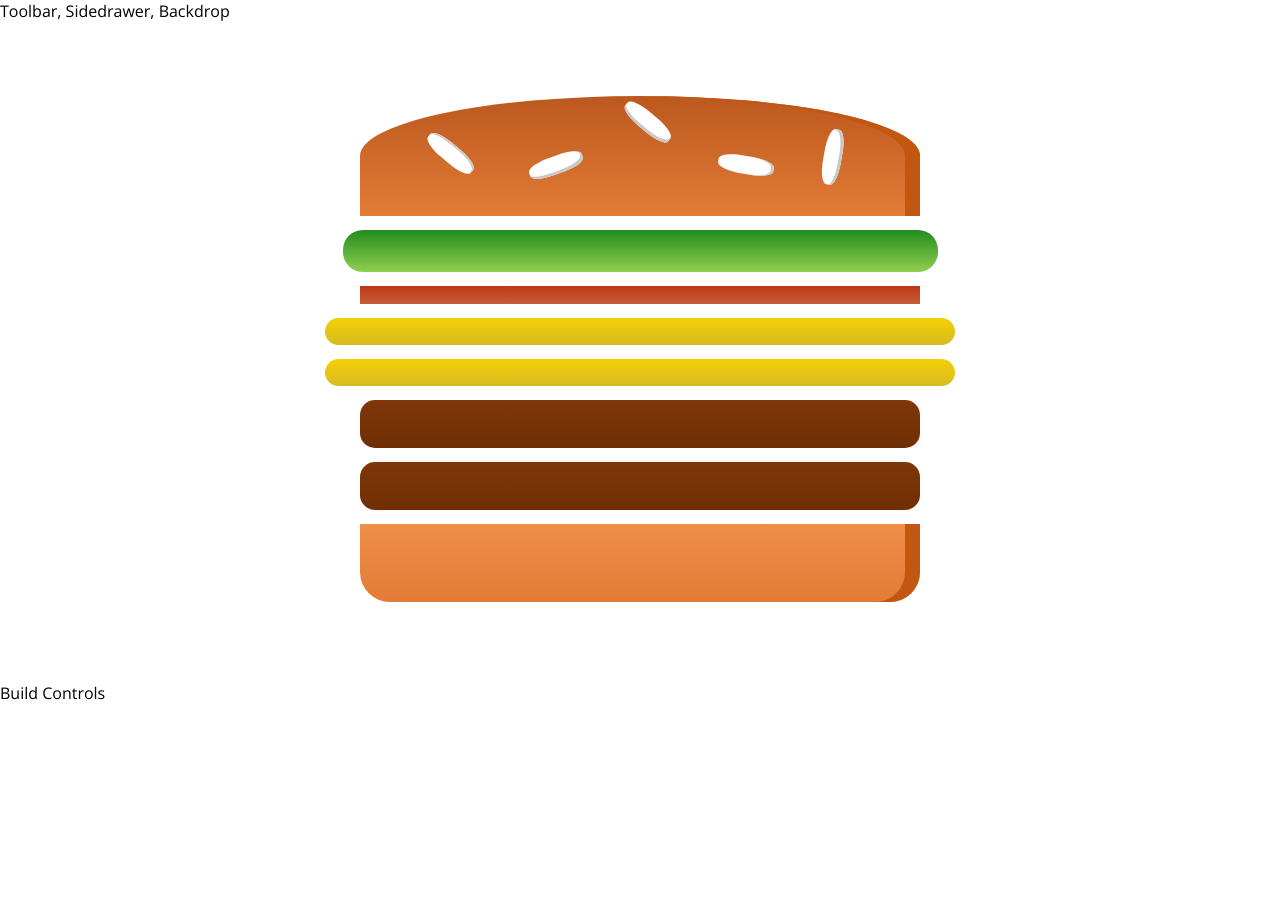
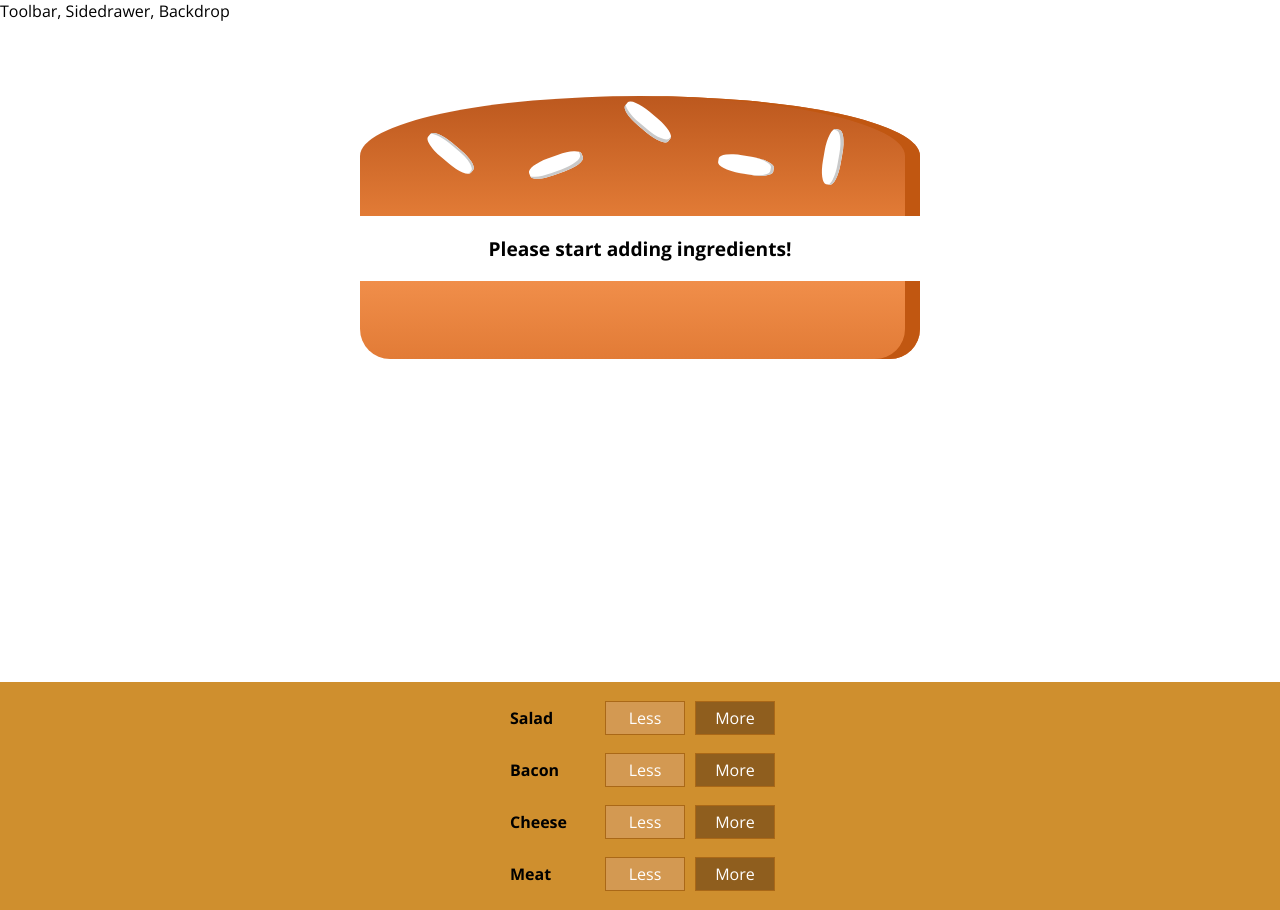
Before and after one commit to ebozkurt93/react-course-burger-builder, a React app: page / in a window 1280 px wide. Before the commit the page ends 800 px from the top, so only its background shows below. Built offline with nearby package versions, Linux system fonts and the light colour scheme.

Commit message:
video 115

```diff
--- /dev/null
+++ b/src/components/Burger/BuildControls/BuildControl/BuildControl.css
@@ -0,0 +1,55 @@
+.BuildControl {
+    display: flex;
+    justify-content: space-between;
+    align-items: center;
+    margin: 5px 0;
+}
+.BuildControl button {
+    display: block;
+    font: inherit;
+    padding: 5px;
+    margin: 0 5px;
+    width: 80px;
+    border: 1px solid #AA6817;
+    cursor: pointer;
+    outline: none;
+}
+
+.BuildControl button:disabled {
+    background-color: #AC9980;
+    border: 1px solid #7E7365;
+    color: #ccc;
+    cursor: default;
+}
+
+.BuildControl button:hover:disabled {
+    background-color: #AC9980;
+    color: #ccc;
+    cursor: not-allowed;
+}
+
+.Label {
+    padding: 10px;
+    font-weight: bold;
+    width: 80px;
+}
+
+.BuildControl .Less {
+    background-color: #D39952;
+    color: white;
+}
+
+.BuildControl .More {
+    background-color: #8F5E1E;
+    color: white;
+}
+
+.BuildControl .Less:hover, .BuildControl .Less:active {
+    background-color: #DAA972;
+    color: white;
+}
+
+.BuildControl .More:hover,.BuildControl .More:active {
+    background-color: #99703F;
+    color: white;
+}
--- /dev/null
+++ b/src/components/Burger/BuildControls/BuildControl/BuildControl.js
@@ -0,0 +1,13 @@
+import React from 'react';
+
+import classes from './BuildControl.css';
+
+const buildControl = (props) => (
+<div className={classes.BuildControl} >
+    <div className={classes.Label} >{props.label}</div>
+    <button className={classes.Less} >Less</button>
+    <button className={classes.More} >More</button>
+</div>
+);
+
+export default buildControl;
--- /dev/null
+++ b/src/components/Burger/BuildControls/BuildControls.css
@@ -0,0 +1,10 @@
+.BuildControls {
+    width: 100%;
+    background-color: #CF8F2E;
+    display: flex;
+    flex-flow: column;
+    align-items: center;
+    box-shadow: 0 2px 1px #ccc;
+    margin: auto;
+    padding: 10px 0;
+}
--- /dev/null
+++ b/src/components/Burger/BuildControls/BuildControls.js
@@ -0,0 +1,21 @@
+import React from 'react';
+
+import classes from './BuildControls.css';
+import BuildControl from './BuildControl/BuildControl';
+
+const controls = [
+    {label: 'Salad', type: 'salad'},
+    {label: 'Bacon', type: 'bacon'},
+    {label: 'Cheese', type: 'cheese'},
+    {label: 'Meat', type: 'meat'},
+];
+
+const buildControls = (props) => (
+    <div className={classes.BuildControls} >
+        {controls.map(ctrl => (
+            <BuildControl key={ctrl.label} label= {ctrl.label} />
+        ))}
+    </div>
+);
+
+export default buildControls;
--- a/src/components/Burger/Burger.js
+++ b/src/components/Burger/Burger.js
@@ -5,12 +5,18 @@
 import BurgerIngredient from './BurgerIngredient/BurgerIngredient'
 
 const burger = (props) => {
-    const transformedIngredients = Object.keys(props.ingredients)
+    let transformedIngredients = Object.keys(props.ingredients)
     .map(igKey => {
         return [...Array(props.ingredients[igKey])].map((_, i) => {
             return <BurgerIngredient key={igKey + i} type={igKey} />;
         });
-    });
+    })
+    .reduce((arr, el) => {
+        return arr.concat(el)
+    }, []);
+    if (transformedIngredients.length === 0) {
+        transformedIngredients = <p>Please start adding ingredients!</p>
+    }
     return (
         <div className={classes.Burger}>
             <BurgerIngredient type="bread-top" />
--- a/src/containers/BurgerBuilder/BurgerBuilder.js
+++ b/src/containers/BurgerBuilder/BurgerBuilder.js
@@ -2,6 +2,7 @@
 
 import Aux from '../../hoc/Aux_';
 import Burger from '../../components/Burger/Burger'
+import BuildControls from '../../components/Burger/BuildControls/BuildControls'
 
 class BurgerBuilder extends Component {
     // constructor(props) {
@@ -10,10 +11,10 @@
     // }
     state = {
         ingredients: {
-            salad: 1,
-            bacon: 1,
-            cheese: 2,
-            meat: 2
+            salad: 0,
+            bacon: 0,
+            cheese: 0,
+            meat: 0
         }
     }
 
@@ -21,7 +22,7 @@
         return (
             <Aux>
                 <Burger ingredients={this.state.ingredients} />
-                <div>Build Controls</div>
+               <BuildControls />
             </Aux>
         );
     }
```
